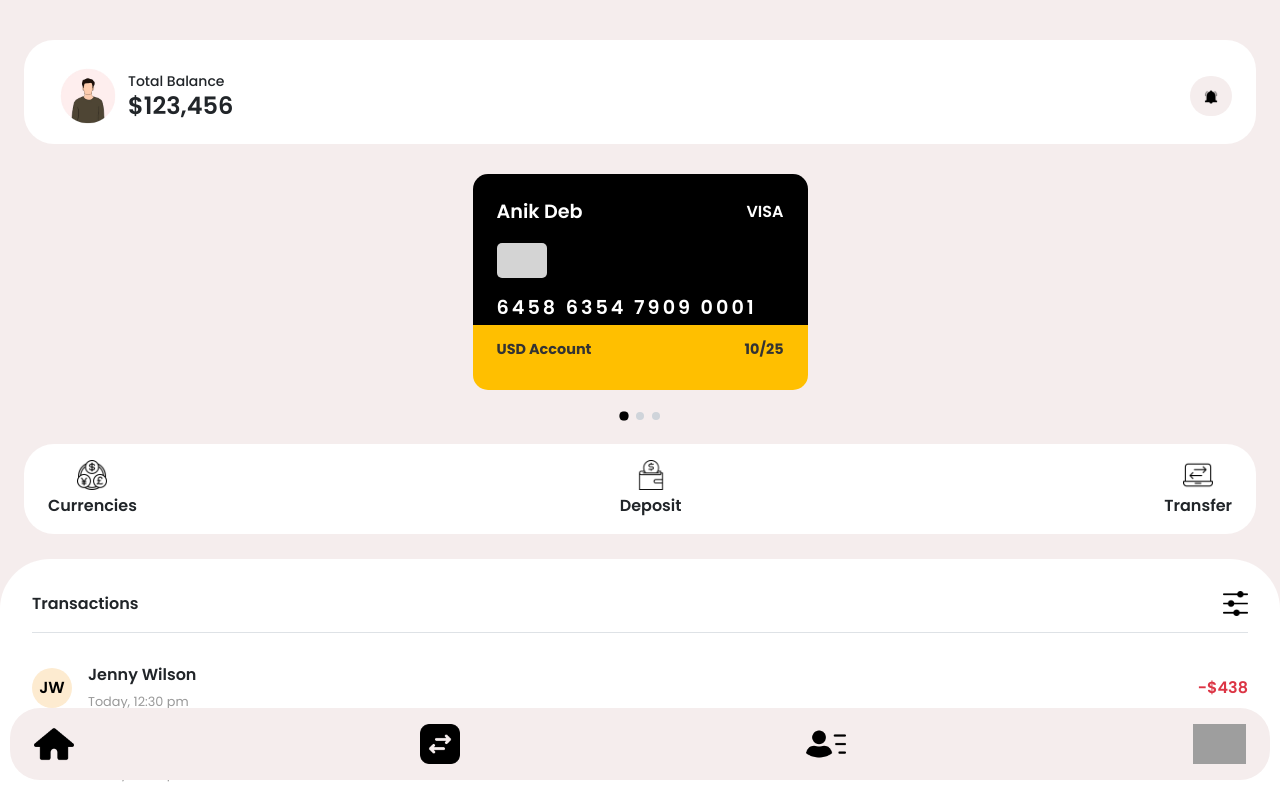
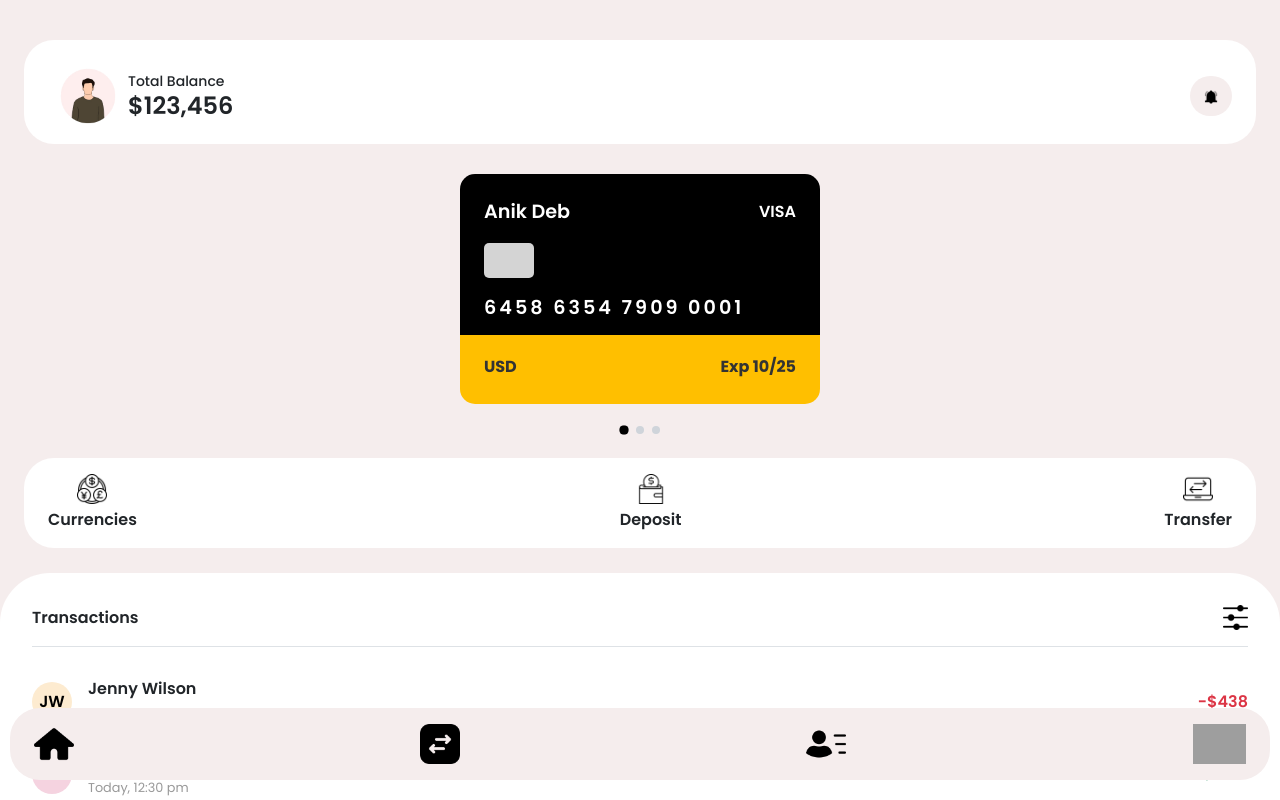
Before and after one commit to keatonmurray/swift, a React app in the folder frontend/: page /dashboard in a window 1280 px wide. Shown: the top 800 px of the page. Built offline with nearby package versions, Linux system fonts and the light colour scheme; grey boxes are pictures that could not be loaded; the HTML template or start-up script is replaced by a standard one.

Commit message:
adjust font size and padding

```diff
--- a/frontend/src/App.css
+++ b/frontend/src/App.css
@@ -50,8 +50,8 @@
 }
 
 .swift.homepage .credit-card {
-  width: 335px;
-  height: 216px;
+  width: 360px;
+  height: 230px;
   border-radius: 15px;
   background: linear-gradient(to bottom, #000000 70%, #FFBF00 30%);
   padding: 1.5rem;
@@ -100,8 +100,7 @@
 .swift.homepage .card-footer {
   display: flex;
   justify-content: space-between;
-  font-size: 0.9rem;
-  margin-top: 1rem;
+  margin-top: 2rem;
   color: #333;
 }
 
--- a/frontend/src/pages/Dashboard.jsx
+++ b/frontend/src/pages/Dashboard.jsx
@@ -97,8 +97,8 @@ const Dashboard = () => {
                             <div className="chip"></div>
                             <div className="card-number">6458 6354 7909 0001</div>
                                 <div className="card-footer">
-                                    <span className="fw-bold">USD Account</span>
-                                    <span className="fw-bold">10/25</span>
+                                    <span className="fw-bold">USD</span>
+                                    <span className="fw-bold">Exp 10/25</span>
                                 </div>
                             </div>
                         </div>
@@ -111,8 +111,8 @@ const Dashboard = () => {
                             <div className="chip"></div>
                             <div className="card-number">4322 2211 6563 3252</div>
                                 <div className="card-footer">
-                                    <span className="fw-bold">GBP Account</span>
-                                    <span className="fw-bold">02/27</span>
+                                    <span className="fw-bold">GBP</span>
+                                    <span className="fw-bold">Exp 02/27</span>
                                 </div>
                             </div>
                         </div>
@@ -125,8 +125,8 @@ const Dashboard = () => {
                             <div className="chip"></div>
                                 <div className="card-number">5673 2322 6994 3321</div>
                                 <div className="card-footer">
-                                    <span className="fw-bold">EUR Account</span>
-                                    <span className="fw-bold">11/30</span>
+                                    <span className="fw-bold">EUR</span>
+                                    <span className="fw-bold">Exp 11/30</span>
                                 </div>
                             </div>
                         </div>
```
